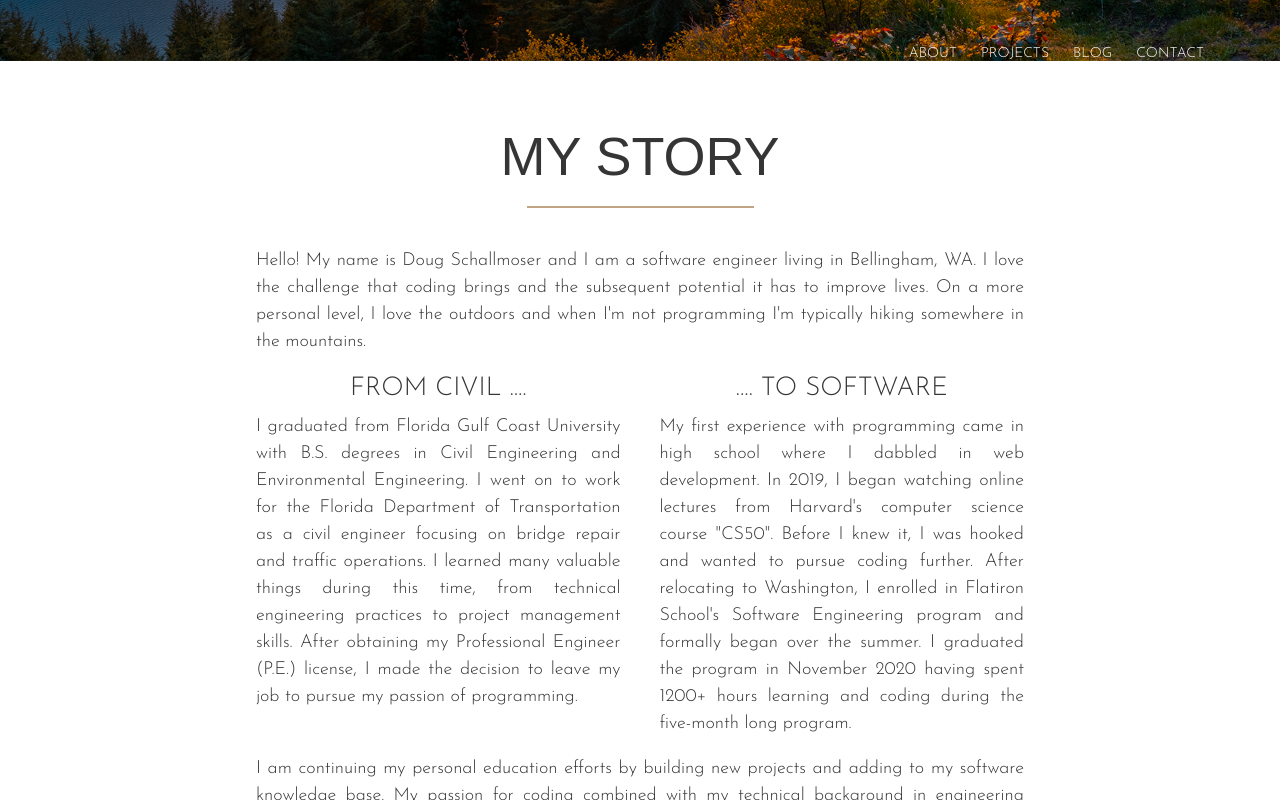
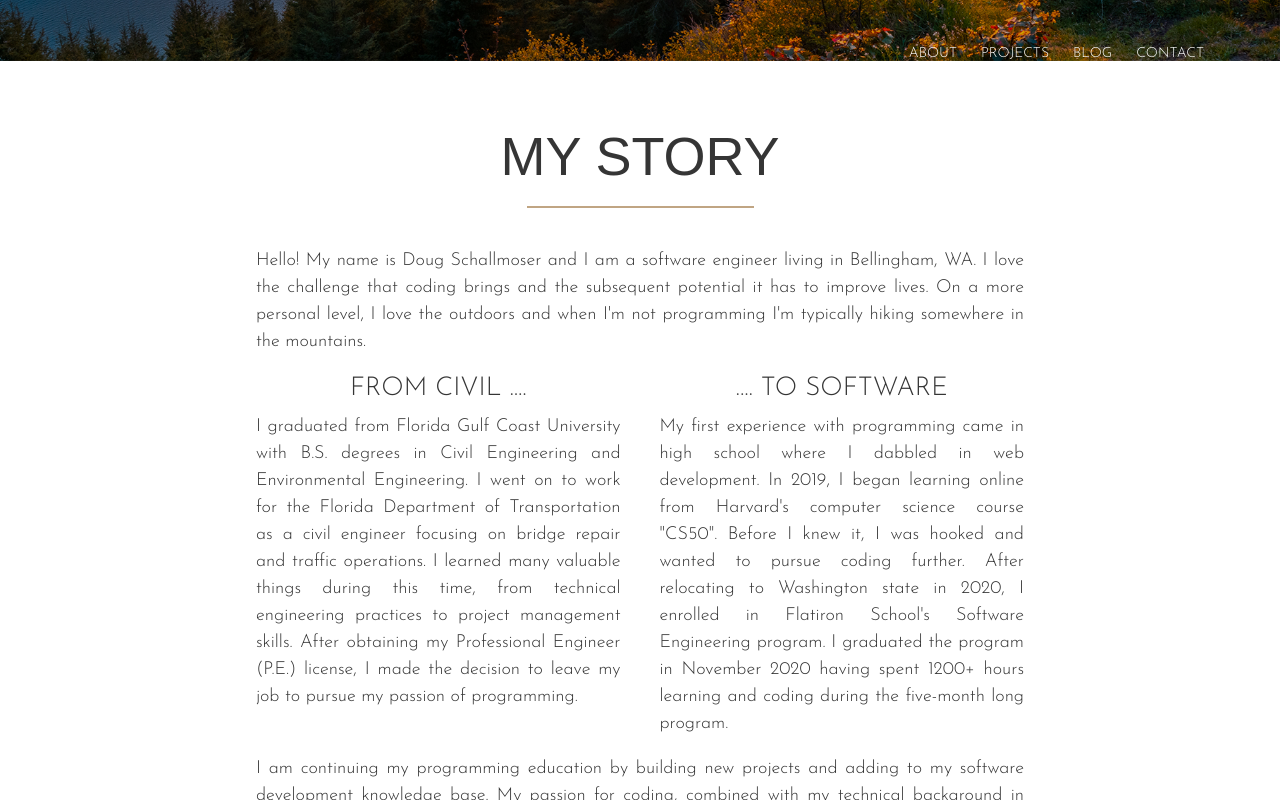
Before and after one commit to dougschallmoser/portfolio, a React (Create React App) app: page / in a window 1280 px wide. Both pictures are taken after a click on the element "READ MORE". Shown: the part 739-1539 px from the top of the page. Built offline with nearby package versions, Linux system fonts and the light colour scheme; no server answers; a web font is replaced by a local one.

Commit message:
modify about text

```diff
--- a/src/components/About/About.tsx
+++ b/src/components/About/About.tsx
@@ -48,13 +48,13 @@ const About: React.FC = () => {
               <div id="about-mystory">
                 .... TO SOFTWARE
                 <p>
-                  My first experience with programming came in high school where I dabbled in web development. In 2019, I began watching online lectures from Harvard's computer science course "CS50". Before I knew it, I was hooked and wanted to pursue coding further. After relocating to Washington, I enrolled in Flatiron School's Software Engineering program and formally began over the summer. I graduated the program in November 2020 having spent 1200+ hours learning and coding during the five-month long program.
+                  My first experience with programming came in high school where I dabbled in web development. In 2019, I began learning online from Harvard's computer science course "CS50". Before I knew it, I was hooked and wanted to pursue coding further. After relocating to Washington state in 2020, I enrolled in Flatiron School's Software Engineering program. I graduated the program in November 2020 having spent 1200+ hours learning and coding during the five-month long program.
                 </p>
               </div>
             </div>
 
             <p>
-            I am continuing my personal education efforts by building new projects and adding to my software knowledge base. My passion for coding combined with my technical background in engineering provides me with a unique skillset and perspective on problem-solving in this vast world of technology and programming.
+            I am continuing my programming education by building new projects and adding to my software development knowledge base. My passion for coding, combined with my technical background in engineering, provides me with a unique skillset for approaching complex topics and tackling real-world problems.
             </p>
           </div>
         : null }
```
